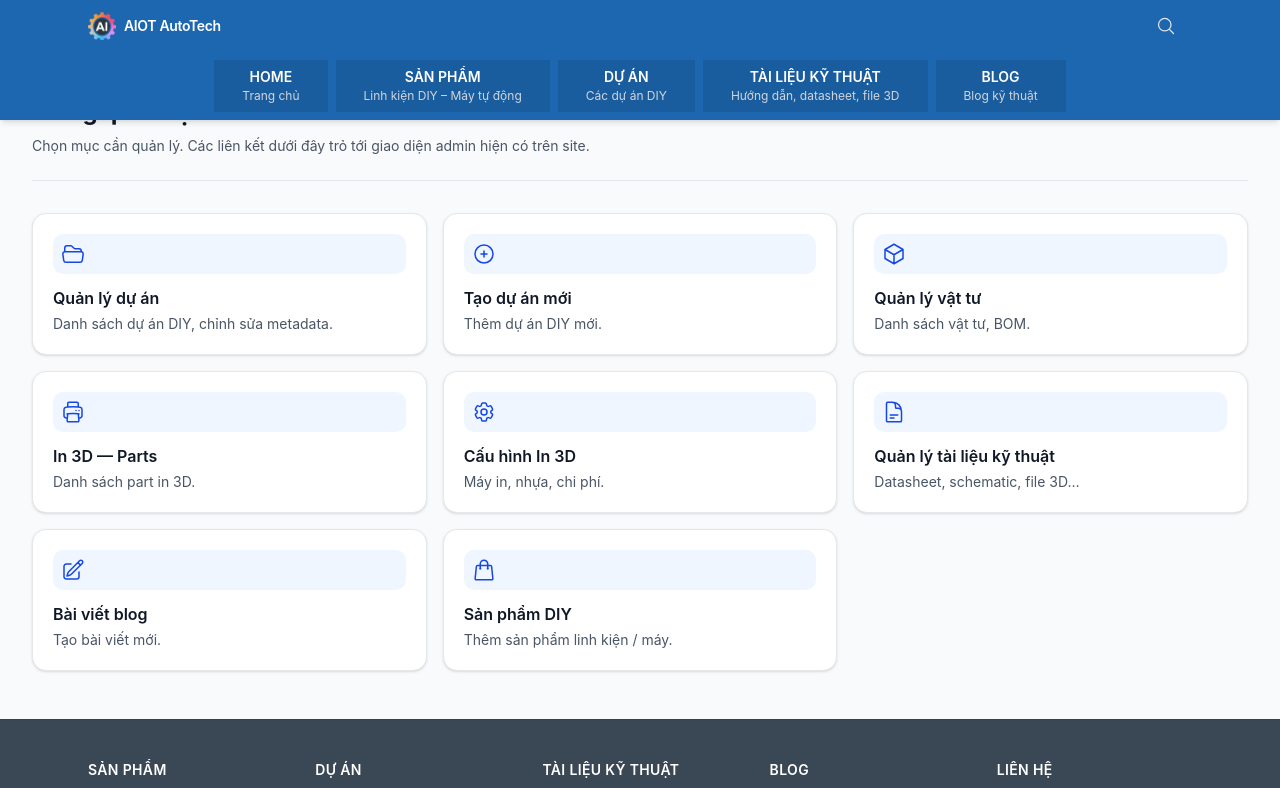
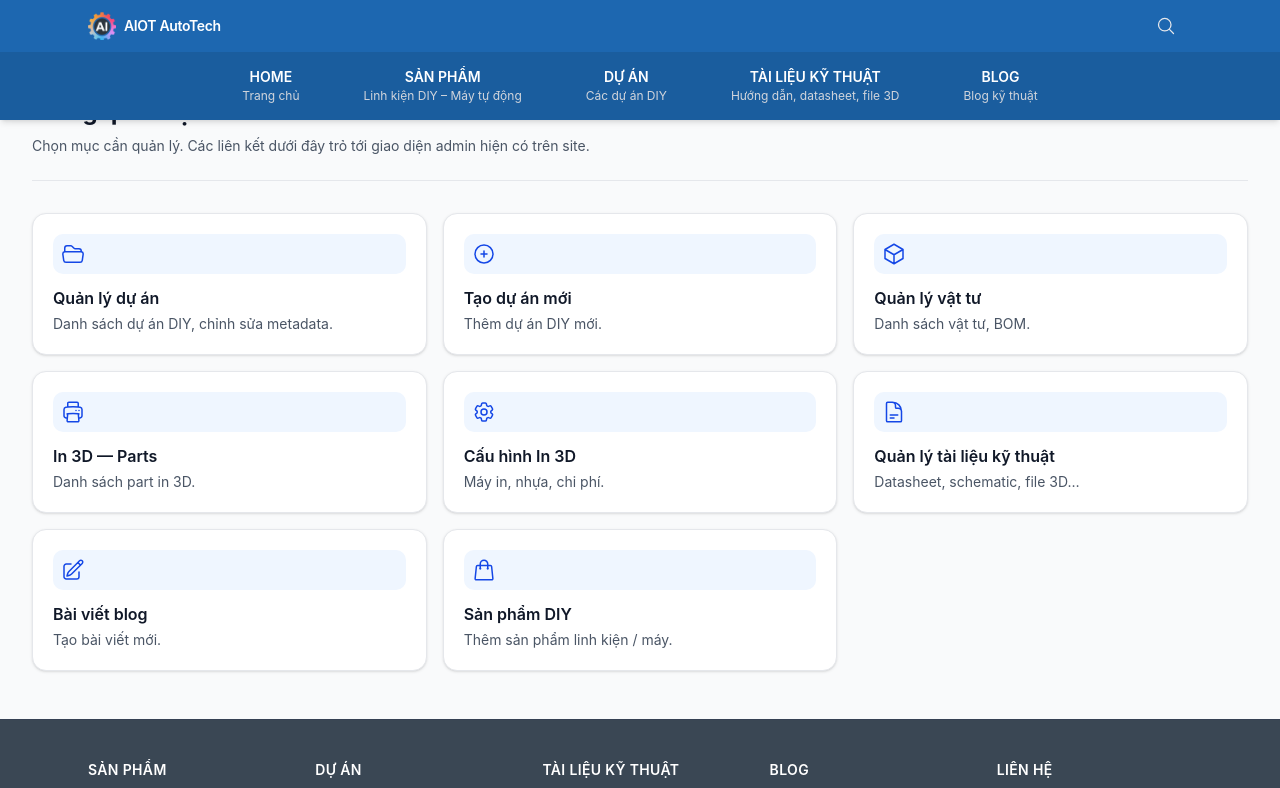
Before and after one commit to Nguyen-Ngoan/AiotWebsite, a Next.js app in the folder aiotautotech_frontend/: page /admin in a window 1280 px wide. Shown: the top 788 px of the page. Built offline with nearby package versions, Linux system fonts and the light colour scheme; no server answers.

Commit message:
Update UI

```diff
--- a/aiotautotech_frontend/src/components/layout/Header.tsx
+++ b/aiotautotech_frontend/src/components/layout/Header.tsx
@@ -58,15 +58,15 @@ const Header = forwardRef<HTMLElement, HeaderProps>(({ navItems: _navItems }, re
       ref={ref}
       className="
         fixed top-0 left-0 z-50 w-full
-        bg-[#1d67b0]
         shadow-md
         transition-colors duration-300
         min-h-10 md:min-h-28
       "
     >
-      <div className="mx-auto flex max-w-6xl flex-col">
-        {/* HÀNG TRÊN: LOGO + ICONS */}
-        <nav className="flex items-center justify-between px-4 py-2 md:px-6 md:py-3">
+      <div className="flex flex-col">
+        {/* HÀNG TRÊN: LOGO + ICONS — nền xanh brand, full width */}
+        <div className="w-full bg-[#1d67b0]">
+          <nav className="mx-auto flex max-w-6xl items-center justify-between px-4 py-2 md:px-6 md:py-3">
             <div className="flex items-center">
               {/* LOGO */}
               <Link
@@ -110,9 +110,11 @@ const Header = forwardRef<HTMLElement, HeaderProps>(({ navItems: _navItems }, re
               </button>
             </div>
           </nav>
+        </div>
 
-        {/* HÀNG DƯỚI: TOP NAVIGATION DESKTOP */}
-        <div className="hidden md:block">
+        {/* HÀNG DƯỚI: TOP NAVIGATION DESKTOP — nền trùng mặt nút HOME (black/10 trên xanh) */}
+        <div className="hidden w-full bg-[#1d67b0] md:block">
+          <div className="w-full bg-black/10">
             <nav className="mx-auto flex max-w-6xl flex-wrap items-start justify-center gap-x-1.5 gap-y-2 px-4 py-2 text-sm md:gap-x-2 md:px-6">
               {mainNavItems.map((item) => (
                 <Link
@@ -121,7 +123,7 @@ const Header = forwardRef<HTMLElement, HeaderProps>(({ navItems: _navItems }, re
                   className={
                     item.href === '/admin'
                       ? 'group shrink-0 bg-amber-500/25 px-5 py-2 ring-1 ring-amber-300/40 transition-colors duration-200 hover:bg-amber-500/35 sm:px-6 lg:px-7'
-                    : 'group shrink-0 bg-black/10 px-5 py-2 transition-colors duration-200 hover:bg-black/20 sm:px-6 lg:px-7'
+                      : 'group shrink-0 px-5 py-2 transition-colors duration-200 hover:bg-black/20 sm:px-6 lg:px-7'
                   }
                 >
                   <div className="flex flex-col items-center leading-tight">
@@ -141,13 +143,18 @@ const Header = forwardRef<HTMLElement, HeaderProps>(({ navItems: _navItems }, re
               ))}
             </nav>
           </div>
+        </div>
 
-        {/* MOBILE MENU: CHỈ HIỂN THỊ TRÊN MÀN HÌNH NHỎ */}
+        {/* MOBILE MENU — nền xanh cùng hàng logo khi mở */}
+        <div className="w-full bg-[#1d67b0] md:hidden">
+          <div className="mx-auto max-w-6xl">
             <MobileMenu
               open={isMenuOpen}
               items={mainNavItems}
               onClose={closeMenu}
             />
+          </div>
+        </div>
       </div>
     </header>
   );
```
Lines whose indentation alone changed are shown as unchanged.
